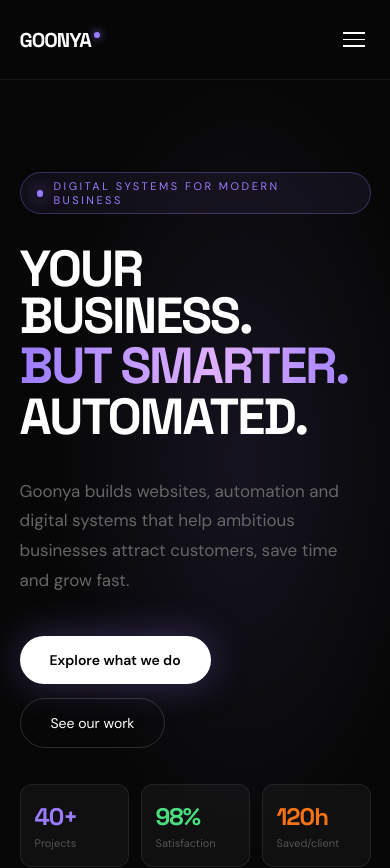
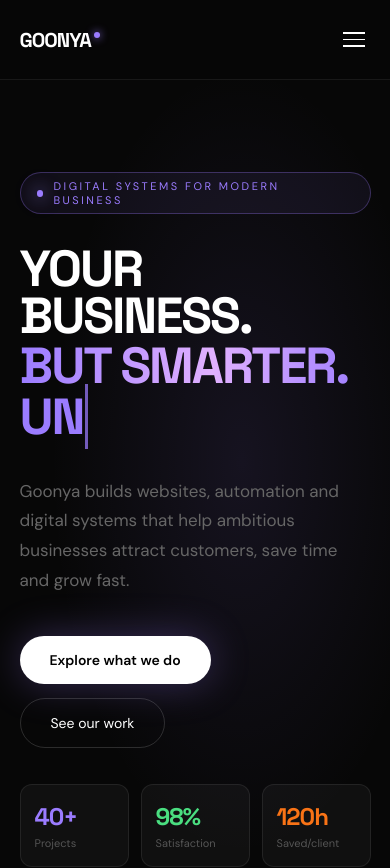
Before and after one commit to Utsava19/goonya.com.au, a React (Vite) app: page / in a window 390 px wide. Shown: the top 868 px of the page. Built offline with nearby package versions, Linux system fonts and the light colour scheme; the HTML template or start-up script is replaced by a standard one.

Commit message:
Update Home.jsx

```diff
--- a/src/pages/Home.jsx
+++ b/src/pages/Home.jsx
@@ -1,5 +1,29 @@
 import { useEffect, useRef, useState } from "react";
 import { Link } from "react-router-dom";
+
+/* ── TYPEWRITER ── */
+function Typewriter({ words }) {
+  const [display, setDisplay] = useState("");
+  const [wi, setWi] = useState(0);
+  const [ci, setCi] = useState(0);
+  const [del, setDel] = useState(false);
+  useEffect(() => {
+    const word = words[wi];
+    let tm;
+    if (!del && ci < word.length) tm = setTimeout(() => setCi(c => c+1), 85);
+    else if (!del && ci === word.length) tm = setTimeout(() => setDel(true), 2000);
+    else if (del && ci > 0) tm = setTimeout(() => setCi(c => c-1), 45);
+    else { setDel(false); setWi(w => (w+1) % words.length); }
+    setDisplay(word.slice(0, ci));
+    return () => clearTimeout(tm);
+  }, [ci, del, wi, words]);
+  return (
+    <span style={{ color:"#9b7cff" }}>
+      {display}
+      <span style={{ borderRight:"3px solid #9b7cff", animation:"blink .7s infinite", marginLeft:"1px" }}/>
+    </span>
+  );
+}
 
 /* ── ROBOT SVG (pure SVG + CSS animations, no GSAP) ── */
 function Robot() {
@@ -375,21 +399,21 @@ export default function Home() {
 
             <h1 className="fi hero-h1" style={{ margin:0, padding:0 }}>
               <span style={{ display:"block", fontFamily:"'Space Grotesk',sans-serif",
-                fontSize:"clamp(72px,7.5vw,112px)", fontWeight:700,
+                fontSize:"clamp(64px,7.5vw,112px)", fontWeight:700,
                 letterSpacing:"-4px", lineHeight:.92, color:"white", paddingBottom:"4px" }}>
                 YOUR BUSINESS.
               </span>
               <span style={{ display:"block", fontFamily:"'Space Grotesk',sans-serif",
-                fontSize:"clamp(72px,7.5vw,112px)", fontWeight:700,
+                fontSize:"clamp(64px,7.5vw,112px)", fontWeight:700,
                 letterSpacing:"-4px", lineHeight:.92, paddingBottom:"4px",
                 background:`linear-gradient(90deg,${A},#e0b0ff 55%,${A})`,
                 WebkitBackgroundClip:"text", WebkitTextFillColor:"transparent", backgroundClip:"text" }}>
                 BUT SMARTER.
               </span>
               <span style={{ display:"block", fontFamily:"'Space Grotesk',sans-serif",
-                fontSize:"clamp(72px,7.5vw,112px)", fontWeight:700,
-                letterSpacing:"-4px", lineHeight:.92, color:"white", paddingBottom:"4px" }}>
-                AUTOMATED.
+                fontSize:"clamp(64px,7.5vw,112px)", fontWeight:700,
+                letterSpacing:"-4px", lineHeight:.92, paddingBottom:"4px", color:"white" }}>
+                <Typewriter words={["AUTOMATED.","UNSTOPPABLE.","DIFFERENT."]}/>
               </span>
             </h1>
 
@@ -541,15 +565,15 @@ export default function Home() {
         </div>
 
         {/* ── HORIZONTAL SERVICES ROW ── */}
-        <div style={{ display:"grid", gridTemplateColumns:"repeat(4,1fr)",
+        <div className="services-row" style={{ display:"grid", gridTemplateColumns:"repeat(4,1fr)",
           gap:"1px", background:L, border:`1px solid ${L}`, marginBottom:"1px" }}>
           {[
-            {n:"01", t:"AI Automation",       d:"Intelligent systems that eliminate repetitive work.",    glow:"rgba(155,124,255,.3)", icon:"⚡"},
-            {n:"02", t:"Website Design",      d:"High-performance sites built to convert.",               glow:"rgba(0,210,190,.25)",  icon:"🌐"},
-            {n:"03", t:"Digital Marketing",   d:"Campaigns that grow revenue, not just traffic.",         glow:"rgba(255,100,180,.2)", icon:"📈"},
-            {n:"04", t:"Systems Integration", d:"Connect your tools. Run as one efficient machine.",      glow:"rgba(100,180,255,.2)", icon:"🔗"},
-          ].map(({n,t,d,glow,icon}) => (
-            <Link to="/services" key={n} style={{ display:"block", padding:"40px 36px",
+            {t:"AI Automation",       d:"Intelligent systems that eliminate repetitive work.",    glow:"rgba(155,124,255,.3)", accent:"#9b7cff"},
+            {t:"Website Design",      d:"High-performance sites built to convert.",               glow:"rgba(0,210,190,.25)",  accent:"#00d2be"},
+            {t:"Digital Marketing",   d:"Campaigns that grow revenue, not just traffic.",         glow:"rgba(255,100,180,.2)", accent:"#ff64b4"},
+            {t:"Systems Integration", d:"Connect your tools. Run as one efficient machine.",      glow:"rgba(100,180,255,.2)", accent:"#64b4ff"},
+          ].map(({t,d,glow,accent}) => (
+            <Link to="/services" key={t} style={{ display:"block", padding:"36px 28px",
               background:"#08060f", textDecoration:"none", position:"relative", overflow:"hidden" }}
               onMouseEnter={e=>e.currentTarget.style.background="#0d0b18"}
               onMouseLeave={e=>e.currentTarget.style.background="#08060f"}>
@@ -557,10 +581,16 @@ export default function Home() {
                 borderRadius:"50%", background:`radial-gradient(circle,${glow},transparent 70%)`,
                 filter:"blur(20px)", pointerEvents:"none" }}/>
               <div style={{ position:"relative", zIndex:1 }}>
-                <span style={{ fontSize:"26px", display:"block", marginBottom:"20px" }}>{icon}</span>
-                <h3 style={{ fontFamily:"'Space Grotesk',sans-serif", fontSize:"18px",
-                  fontWeight:700, letterSpacing:"-.5px", color:"white", marginBottom:"10px" }}>{t}</h3>
-                <p style={{ color:"#444", fontSize:"13px", lineHeight:1.6 }}>{d}</p>
+                <div style={{ width:"28px", height:"28px", borderRadius:"8px",
+                  background:`${accent}20`, border:`1px solid ${accent}40`,
+                  display:"flex", alignItems:"center", justifyContent:"center",
+                  marginBottom:"18px" }}>
+                  <div style={{ width:"8px", height:"8px", borderRadius:"50%",
+                    background:accent, boxShadow:`0 0 6px ${accent}` }}/>
+                </div>
+                <h3 style={{ fontFamily:"'Space Grotesk',sans-serif", fontSize:"16px",
+                  fontWeight:700, letterSpacing:"-.5px", color:"white", marginBottom:"8px" }}>{t}</h3>
+                <p style={{ color:"#444", fontSize:"12px", lineHeight:1.6 }}>{d}</p>
               </div>
             </Link>
           ))}
@@ -708,19 +738,19 @@ export default function Home() {
           {/* RIGHT — services list */}
           <div style={{ background:"#08060f" }}>
             {[
-              { icon:"📱", title:"Social Media Management",
+              { icon:"", title:"Social Media Management",
                 desc:"Daily content, scheduling and engagement across Facebook, Instagram and TikTok.",
                 color:"#e1306c" },
-              { icon:"🎬", title:"TikTok & Reel Creation",
+              { icon:"", title:"TikTok & Reel Creation",
                 desc:"Scroll-stopping short-form videos custom made for your brand and audience.",
                 color:"#69c9d0" },
-              { icon:"✨", title:"Animated Video Production",
+              { icon:"", title:"Animated Video Production",
                 desc:"Professional animated explainers and promos that tell your story beautifully.",
                 color:A },
-              { icon:"🎯", title:"Paid Social Campaigns",
+              { icon:"", title:"Paid Social Campaigns",
                 desc:"Facebook and Instagram ads that target the right people and convert them into customers.",
                 color:"#1877f2" },
-              { icon:"📈", title:"Growth & Analytics",
+              { icon:"", title:"Growth & Analytics",
                 desc:"We track every metric and optimise continuously so your results compound over time.",
                 color:"#4ade80" },
             ].map(({icon,title,desc,color},i) => (
@@ -875,7 +905,7 @@ export default function Home() {
                 borderRadius:"0 0 8px 8px", margin:"0 16px" }}/>
 
               {/* floating task card */}
-              <div style={{ position:"absolute", top:"-20px", right:"-40px",
+              <div className="admin-float-card" style={{ position:"absolute", top:"-20px", right:"-40px",
                 background:"rgba(10,8,22,.95)", border:`1px solid ${L}`,
                 borderRadius:"12px", padding:"12px 16px",
                 animation:"float1 3s ease-in-out infinite",
@@ -883,11 +913,11 @@ export default function Home() {
                 <div style={{ fontSize:"9px", color:"#555", marginBottom:"6px", letterSpacing:"1px" }}>TASKS DONE TODAY</div>
                 <div style={{ fontFamily:"'Space Grotesk',sans-serif", fontSize:"24px",
                   fontWeight:700, color:"white", letterSpacing:"-1px" }}>14 / 14</div>
-                <div style={{ fontSize:"10px", color:"#4ade80", marginTop:"3px" }}>✓ All complete</div>
+                <div style={{ fontSize:"10px", color:"#4ade80", marginTop:"3px" }}>All complete</div>
               </div>
 
               {/* floating hours saved */}
-              <div style={{ position:"absolute", bottom:"20px", left:"-40px",
+              <div className="admin-float-card" style={{ position:"absolute", bottom:"20px", left:"-40px",
                 background:"rgba(10,8,22,.95)", border:`1px solid ${L}`,
                 borderRadius:"12px", padding:"12px 16px",
                 animation:"float2 3.5s ease-in-out infinite",
@@ -913,7 +943,7 @@ export default function Home() {
               Results that <span style={{color:A}}>speak for themselves.</span>
             </h2>
           </div>
-          <div style={{ display:"grid", gridTemplateColumns:"repeat(3,1fr)",
+          <div className="testi-grid" style={{ display:"grid", gridTemplateColumns:"repeat(3,1fr)",
             gap:"1px", background:L, border:`1px solid ${L}` }}>
             {[
               {q:'"Goonya automated our lead follow-up. We went from missing enquiries to closing 3x more deals."', n:"Sarah M.", r:"Retail Business Owner"},
@@ -949,6 +979,9 @@ export default function Home() {
       </div>
 
       <style>{`
+        @keyframes blink {
+          0%,100%{opacity:1} 50%{opacity:0}
+        }
         @keyframes pdot {
           0%,100%{box-shadow:0 0 6px #9b7cff}
           50%{box-shadow:0 0 16px #9b7cff,0 0 28px rgba(155,124,255,.4)}
@@ -998,8 +1031,9 @@ export default function Home() {
           .stats-grid > div:nth-child(1),
           .stats-grid > div:nth-child(2){ border-bottom:1px solid rgba(255,255,255,.08) !important; }
 
-          /* services row → 2 col */
+          /* services row → 2 col on mobile */
           .services-row { grid-template-columns:repeat(2,1fr) !important; }
+          .services-row a { padding:24px 18px !important; }
 
           /* work showcase → 1 col */
           .showcase-grid { grid-template-columns:1fr !important; }
@@ -1009,6 +1043,9 @@ export default function Home() {
 
           /* admin grid → 1 col */
           .admin-grid { grid-template-columns:1fr !important; }
+
+          /* hide admin floating cards on mobile */
+          .admin-float-card { display:none !important; }
 
           /* testimonials → 1 col */
           .testi-grid { grid-template-columns:1fr !important; }
```
